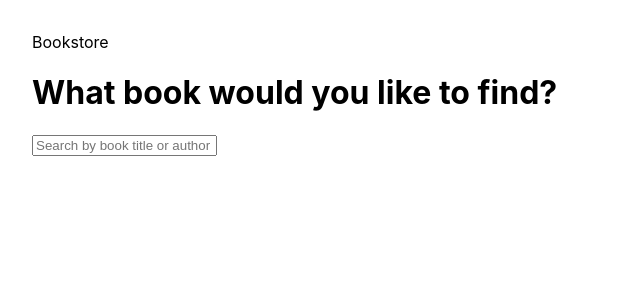
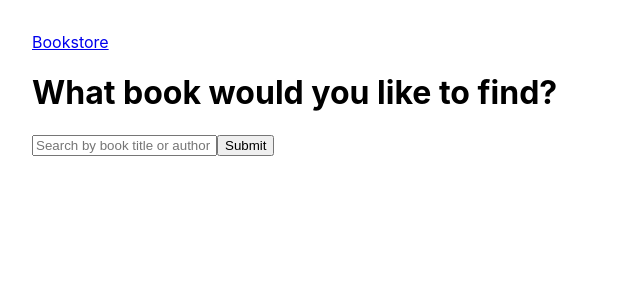
Before and after one commit to mistyhx/finding-books, a React (Create React App) app: page / in a window 1280 px wide. Shown: the top 300 px of the page, without its empty margins (0-640 px from the left). Built offline with nearby package versions, Linux system fonts and the light colour scheme.

Commit message:
set up basic routing

```diff
--- a/src/App.js
+++ b/src/App.js
@@ -1,12 +1,19 @@
 import React from "react";
 import "./App.css";
 import SearchPage from "./components/SearchPage";
+import { Router, Link } from "@reach/router";
+import ResultPage from "./components/ResultPage";
 
 function App() {
   return (
     <div className="App">
-      <div className="logo">Bookstore</div>
-      <SearchPage />
+      <Link to="/">
+        <div className="logo">Bookstore</div>
+      </Link>
+      <Router>
+        <SearchPage path="/" />
+        <ResultPage path="/results" />
+      </Router>
     </div>
   );
 }
--- a/src/components/SearchPage/index.js
+++ b/src/components/SearchPage/index.js
@@ -1,10 +1,19 @@
 import React from "react";
+import { navigate } from "@reach/router";
 
 const SearchPage = () => {
   return (
     <div>
       <h1>What book would you like to find? </h1>
-      <input type="text" placeholder="Search by book title or author name" />
+      <form
+        onSubmit={e => {
+          e.preventDefault();
+          navigate("/results");
+        }}
+      >
+        <input type="text" placeholder="Search by book title or author name" />
+        <input type="submit" />
+      </form>
     </div>
   );
 };
```
Also changed, not shown: package.json (+4 -3 lines), 1 other file (tests, documents, lock files or other folders).
